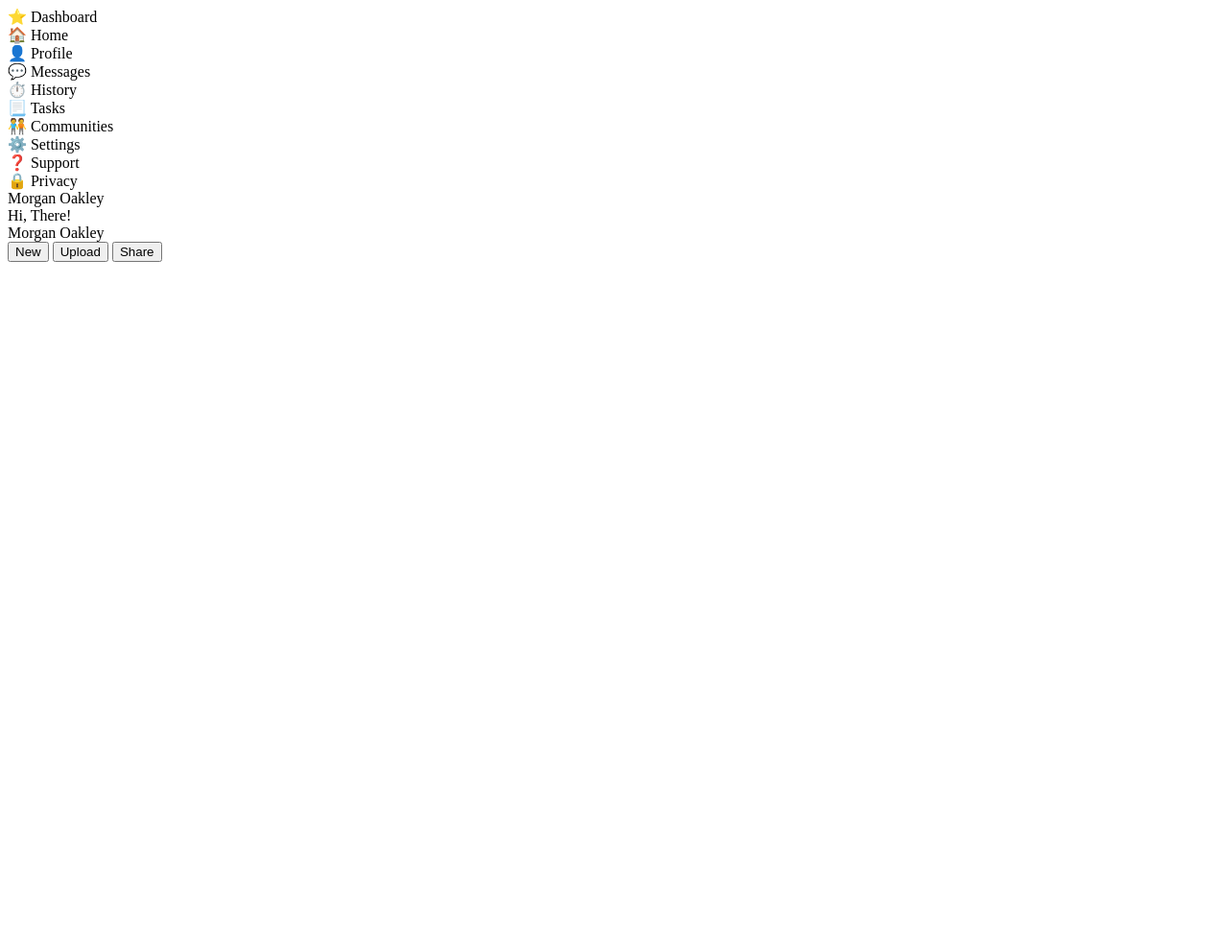
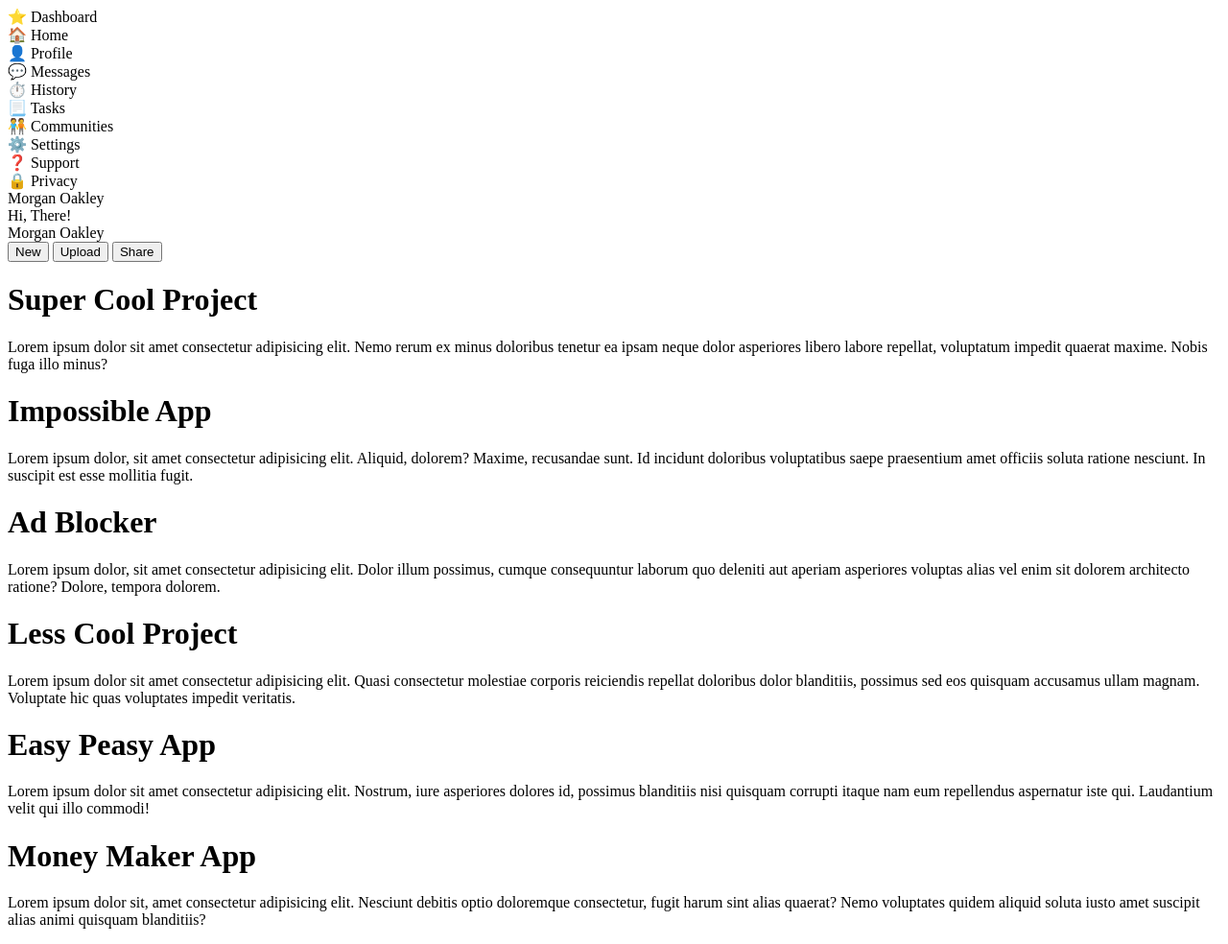
Before and after one commit to MatthewAaronGarza/odin-admin-dashboard, a plain HTML site: page index.html in a window 1280 px wide. Shown: the whole page at 96% size. Before the commit the page ends 800 px from the top, so only its background shows below. Drawn offline with Linux system fonts and the light colour scheme.

Commit message:
Create 6 basic cards

```diff
--- a/index.html
+++ b/index.html
@@ -52,14 +52,32 @@
             </div>
         </div>
 
-        <div class="card"></div>
-        <div class="card"></div>
-        <div class="card"></div>
-        <div class="card"></div>
-        <div class="card"></div>
-        <div class="card"></div>
-        <div class="card"></div>
-        <div class="card"></div>
+        <div class="card card1">
+            <h1>Super Cool Project</h1>
+            <p>Lorem ipsum dolor sit amet consectetur adipisicing elit. Nemo rerum ex minus doloribus tenetur ea ipsam neque dolor asperiores libero labore repellat, voluptatum impedit quaerat maxime. Nobis fuga illo minus?</p>
+        </div>
+        <div class="card card2">
+            <h1>Impossible App</h1>
+            <p>Lorem ipsum dolor, sit amet consectetur adipisicing elit. Aliquid, dolorem? Maxime, recusandae sunt. Id incidunt doloribus voluptatibus saepe praesentium amet officiis soluta ratione nesciunt. In suscipit est esse mollitia fugit.</p>
+        </div>
+        <div class="card card3">
+            <h1>Ad Blocker</h1>
+            <p>Lorem ipsum dolor, sit amet consectetur adipisicing elit. Dolor illum possimus, cumque consequuntur laborum quo deleniti aut aperiam asperiores voluptas alias vel enim sit dolorem architecto ratione? Dolore, tempora dolorem.</p>
+        </div>
+        <div class="card card4">
+            <h1>Less Cool Project</h1>
+            <p>Lorem ipsum dolor sit amet consectetur adipisicing elit. Quasi consectetur molestiae corporis reiciendis repellat doloribus dolor blanditiis, possimus sed eos quisquam accusamus ullam magnam. Voluptate hic quas voluptates impedit veritatis.</p>
+        </div>
+        <div class="card card5">
+            <h1>Easy Peasy App</h1>
+            <p>Lorem ipsum dolor sit amet consectetur adipisicing elit. Nostrum, iure asperiores dolores id, possimus blanditiis nisi quisquam corrupti itaque nam eum repellendus aspernatur iste qui. Laudantium velit qui illo commodi!</p>
+        </div>
+        <div class="card card6">
+            <h1>Money Maker App</h1>
+            <p>Lorem ipsum dolor sit, amet consectetur adipisicing elit. Nesciunt debitis optio doloremque consectetur, fugit harum sint alias quaerat? Nemo voluptates quidem aliquid soluta iusto amet suscipit alias animi quisquam blanditiis?</p>
+        </div>
+        <div class="card card7"></div>
+        <div class="card card8"></div>
 
     </div>
 </body>
```
